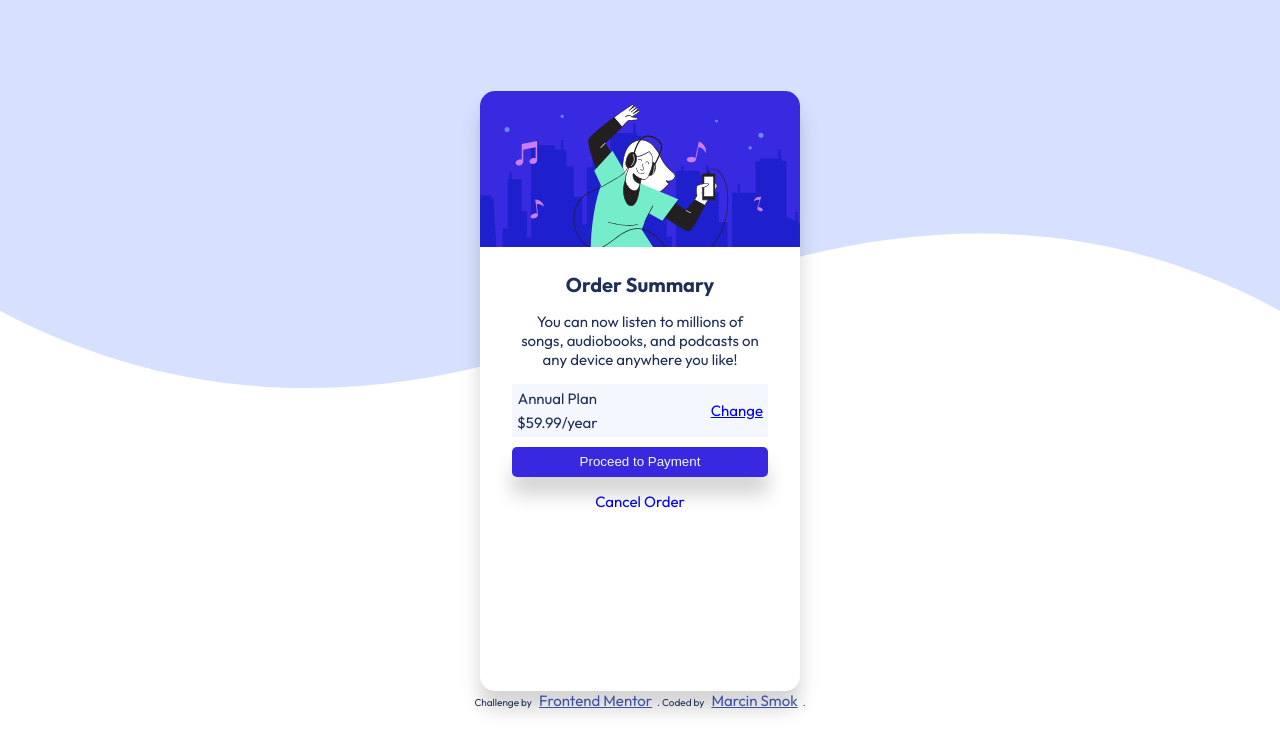
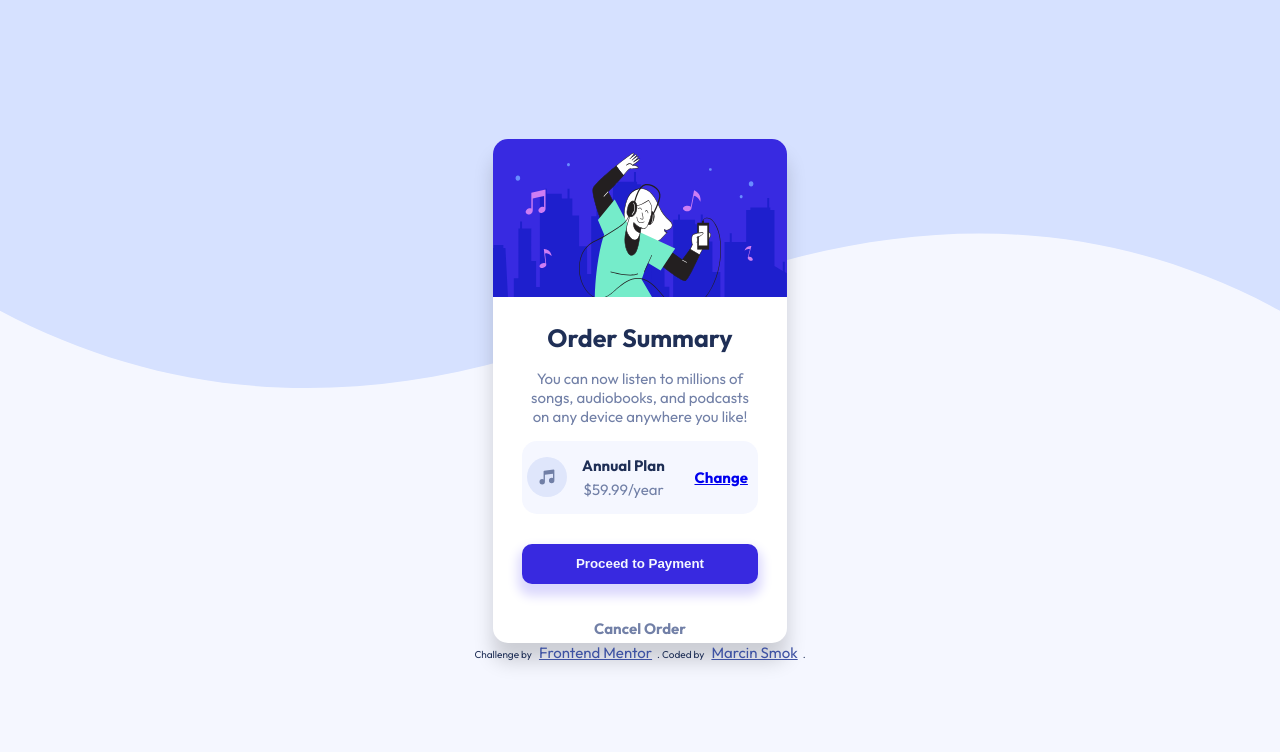
Before and after one commit to marcinsmok/order-summary-component-frontendmentor-challenge3, a plain HTML site: page index.html in a window 1280 px wide. Drawn offline with Linux system fonts and the light colour scheme.

Commit message:
final commit

```diff
--- a/index.html
+++ b/index.html
@@ -1,32 +1,38 @@
 <!DOCTYPE html>
 <html lang="en">
   <head>
-        <meta charset="UTF-8">
-        <meta name="viewport" content="width=device-width, initial-scale=1.0">
+    <meta charset="UTF-8" />
+    <meta name="viewport" content="width=device-width, initial-scale=1.0" />
     <!-- displays site properly based on user's device -->
 
     <link
       rel="icon"
       type="image/png"
       sizes="32x32"
-            href="./images/favicon-32x32.png">
-        <link rel="stylesheet" href="/styles.css">
+      href="./images/favicon-32x32.png"
+    />
+    <link rel="stylesheet" href="/styles.css" />
     <title>Frontend Mentor | Order summary card</title>
 
     <style></style>
   </head>
   <body>
     <main>
-            <img src="./images/illustration-hero.svg" alt="man listening a music">
+      <img src="./images/illustration-hero.svg" alt="man listening a music" />
       <div class="text-content">
         <h1>Order Summary</h1>
-                <p>You can now listen to millions of songs, audiobooks, and podcasts on any
-                    device anywhere you like!</p>
+        <p>
+          You can now listen to millions of songs, audiobooks, and podcasts on
+          any device anywhere you like!
+        </p>
       </div>
       <section class="annual-plan">
         <div class="plan">
-                    <!-- <img class="icon" src="./images/icon-music.svg" alt="music icon">--><p class="annual">Annual Plan</p>
+          <img class="icon" src="./images/icon-music.svg" alt="music icon" />
+          <div class="price">
+            <p class="annual">Annual Plan</p>
             <p>$59.99/year</p>
+          </div>
         </div>
         <div class="change">
           <a href="#">Change</a>
@@ -38,8 +44,9 @@
     <footer>
       <div class="attribution">
         Challenge by
-                <a href="https://www.frontendmentor.io?ref=challenge" target="_blank">Frontend Mentor</a>. Coded by
-                <a href="#">Marcin Smok</a>.
+        <a href="https://www.frontendmentor.io?ref=challenge" target="_blank"
+          >Frontend Mentor</a
+        >. Coded by <a href="#">Marcin Smok</a>.
       </div>
     </footer>
   </body>
--- a/styles.css
+++ b/styles.css
@@ -1,131 +1,146 @@
-@import url(
-    'https://fonts.googleapis.com/css2?family=Outfit:wght@400;700&family=Red+Hat+Display:wght@500;700;900&display=swap'
-);
+@import url("https://fonts.googleapis.com/css2?family=Outfit:wght@400;700&family=Red+Hat+Display:wght@500;700;900&display=swap");
 :root {
-    --PaleBlue: hsl(225,100%, 94%);
+  --PaleBlue: hsl(225, 100%, 94%);
   --BrightBlue: hsl(245, 75%, 52%);
   --VeryPaleBlue: hsl(225, 100%, 98%);
   --DesaturatedBlue: hsl(224, 23%, 55%);
-    --DarkBlu : hsl(223, 47%, 23%);
+  --DarkBlu: hsl(223, 47%, 23%);
   font-size: 10px;
 }
 
-*{
-    margin:0;
-    padding:0;
+* {
+  margin: 0;
+  padding: 0;
   box-sizing: border-box;
 }
-body{
+body {
   min-height: 100vh;
   width: 100vw;
   display: flex;
   flex-direction: column;
-    font-family: 'Outfit', sans-serif;
+  font-family: "Outfit", sans-serif;
   align-items: center;
   justify-content: center;
   background-image: url(./images/pattern-background-desktop.svg);
-    background-position:top;
+  background-position: top;
   background-repeat: no-repeat;
-    background-size:contain;
+  background-size: contain;
+  background-color: var(--VeryPaleBlue);
   color: var(--DarkBlu);
 }
-main{
-    display:flex;
+main {
+  display: flex;
   flex-direction: column;
   text-align: center;
   align-items: center;
-gap:1rem;
- width:25vw;
-    height:75vh;
+  gap: 1rem;
+  width: 23vw;
+  height: 63vh;
   border-radius: 1.5rem;
   background-color: white;
-    box-shadow: 0 1.8rem 1.9rem 0 rgba(0,0,0,0.17);
-
+  box-shadow: 0 1.8rem 1.9rem 0 rgba(0, 0, 0, 0.17);
 }
 
-img{
-    width:100%;
-    max-height:25vh;
+img {
+  width: 100%;
+  height: 25vh;
   border-radius: 1.5rem 1.5rem 0 0;
 }
-.text-content{
+.text-content {
   width: 80%;
   gap: 1rem;
-
 }
-    h1{
-    font-size:2rem;
-    margin:1.5rem;
+h1 {
+  font-size: 2.5rem;
+  margin: 1.5rem;
+  font-weight: 700;
 }
 
-.icon{
-    height:4rem;
+.icon {
+  height: 4rem;
   width: 4rem;
 }
-p, a{
+p {
+  font-weight: 500;
+  color: var(--DesaturatedBlue);
+}
+p,
+a {
   font-size: 1.5rem;
-    margin:.5rem;
+  margin: 0.5rem;
 }
-a:hover{
+a:hover {
   text-decoration: none;
 }
-.annual-plan{
-    width:80%;
+.annual-plan {
+  width: 80%;
+  height: 8rem;
   display: flex;
-    justify-content: space-between;
-    background-color: var(--VeryPaleBlue)
+  justify-content: space-around;
+  background-color: var(--VeryPaleBlue);
+  border-radius: 1.5rem;
+}
+.annual {
+  font-weight: 900;
+  color: var(--DarkBlu);
 }
 
-
-.change{
-    align-self: center;
-
+.plan {
+  display: flex;
+  align-items: center;
 }
 
-button{
-    height: 3rem;
+.price {
+  margin: 1rem;
+}
+.change {
+  align-self: center;
+  font-weight: 700;
+}
+
+button {
+  height: 5rem;
   width: 80%;
   border-style: none;
-    border-radius: .5rem;
+  border-radius: 1rem;
   align-items: center;
   cursor: pointer;
   background-color: var(--BrightBlue);
   color: var(--VeryPaleBlue);
-    box-shadow: 0px 18px 19px 0px rgba(0,0,0,0.17);
-
+  font-weight: 900;
+  box-shadow: 0 0.8rem 1.1rem 0.4rem hsl(245deg 90% 92%);
+  margin: 2rem;
 }
 
-
-
-    .proceed:hover{
-        background-color: var(--DesaturatedBlue);
+.proceed:hover {
+  opacity: 0.7;
 }
 
-.cancel{
+.cancel {
   text-decoration: none;
+  font-weight: 700;
+  color: var(--DesaturatedBlue);
 }
 
-.cancel:hover{
-    color:var(--DarkBlu);
+.cancel:hover {
+  color: var(--DarkBlu);
 }
 
-
-
 .attribution {
-        font-size : 11 px;
-        text-align : center;
+  font-size: 11 px;
+  text-align: center;
 }
 .attribution a {
   color: hsl(228, 45%, 44%);
 }
 
+@media (orientation: portrait) and (max-width: 800px) {
+  body{
+    background-color: var(--PaleBlue);
+  }
 
-    @media (orientation:portrait) and (max-width: 800px){
-
-        main{
-
-         width:80vw;
-
-
+    main {
+    width: 80vw;
+    height:85vh;
   }
 }
```
Lines whose indentation alone changed are shown as unchanged.
